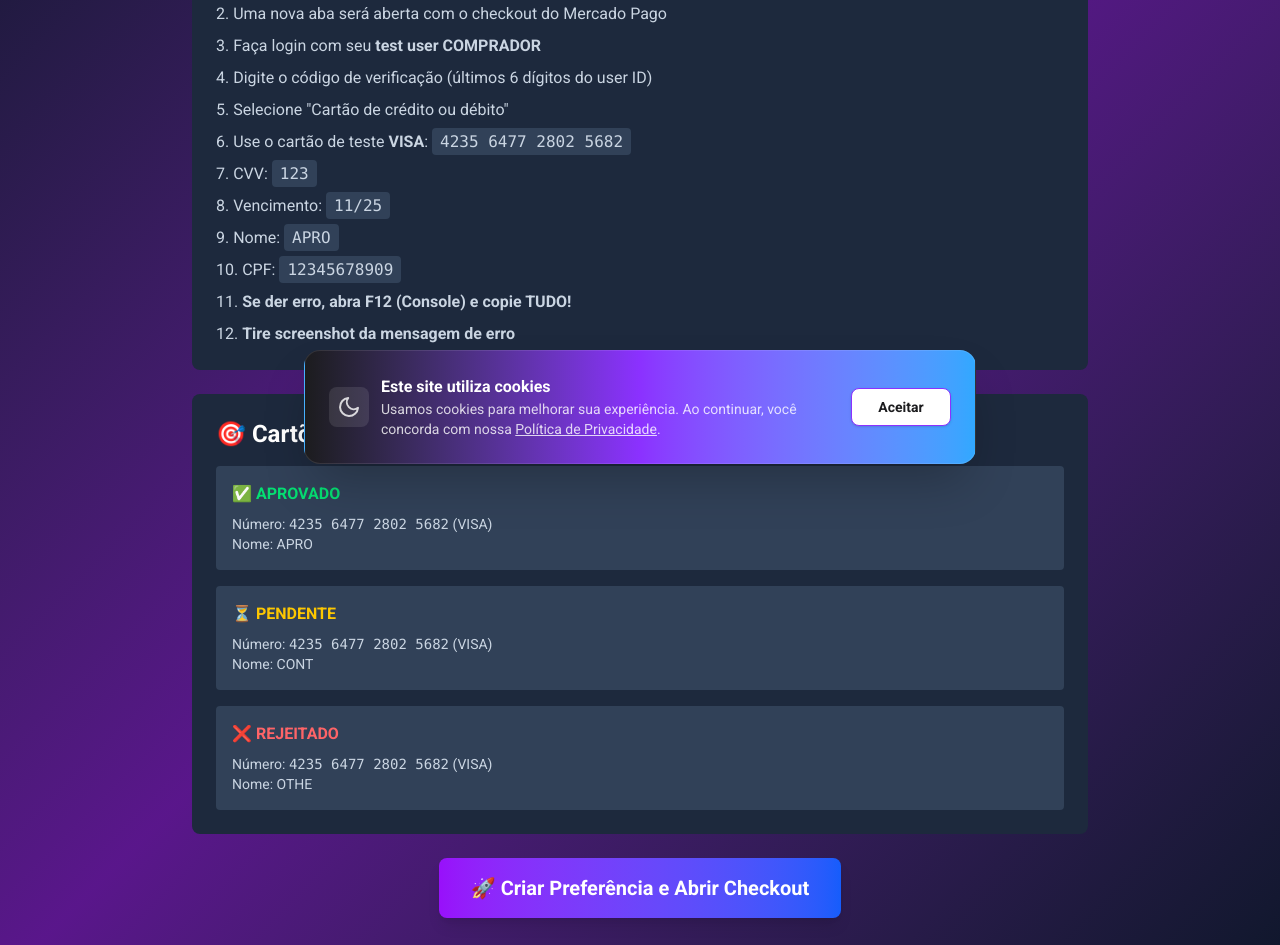
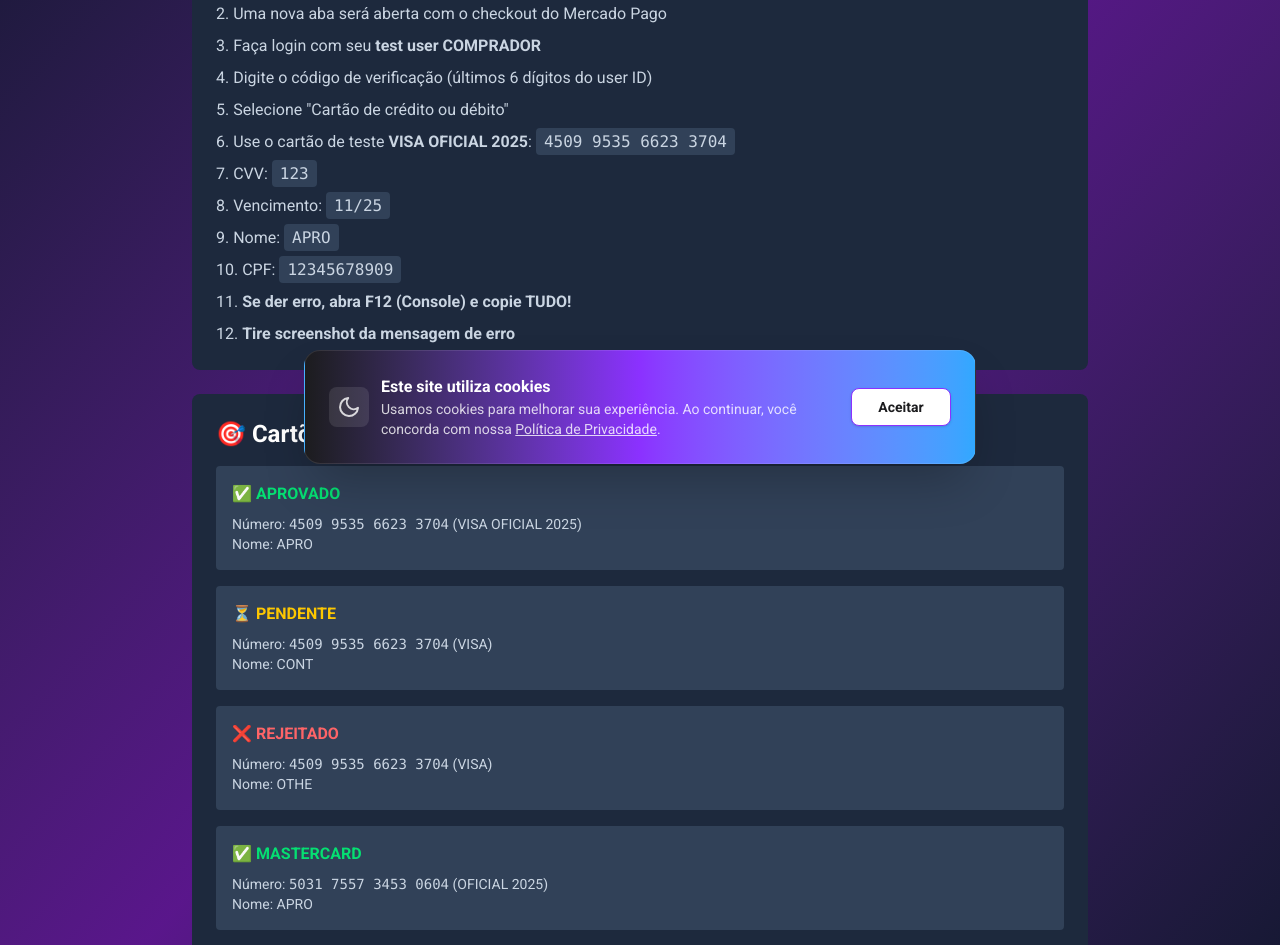
Before and after one commit to DougFHansen/voltris-seo-optimized, a Next.js app: page /teste-cartao-mp in a window 1280 px wide. Shown: the part 320-1265 px from the top of the page. Built offline with nearby package versions, Linux system fonts and the light colour scheme; no server answers.

Commit message:
fix: CRÍTICO - Remover binary_mode que quebrava sandbox + Atualizar para cartões oficiais 2025

```diff
--- a/app/api/pagamento/debug-cartao/route.ts
+++ b/app/api/pagamento/debug-cartao/route.ts
@@ -69,7 +69,6 @@
         email: email,
       },
       external_reference: `voltris-${plan}-${Date.now()}`,
-      binary_mode: true,
       payment_methods: {
         installments: 12,
         default_installments: 1,
@@ -198,7 +197,6 @@
         sandbox_url_available: !!response.sandbox_init_point,
         payment_methods_configured: !!preferenceBody.payment_methods,
         installments_configured: preferenceBody.payment_methods.installments === 12,
-        binary_mode: preferenceBody.binary_mode === false,
         payer_info_complete: !!preferenceBody.payer.email,
       },
     }, {
--- a/app/api/pagamento/route.js
+++ b/app/api/pagamento/route.js
@@ -230,7 +230,6 @@
         email: payerEmail,
       },
       external_reference: `voltris-${plan}-${Date.now()}`, // Unique reference for tracking
-      binary_mode: true, // ✅ CRITICAL: Força apenas approved/rejected sem pending
       payment_methods: {
         installments: 12, // ✅ CRITICAL: Permite parcelamento até 12x
         default_installments: 1,
--- a/app/teste-cartao-mp/page.tsx
+++ b/app/teste-cartao-mp/page.tsx
@@ -57,7 +57,7 @@
             <li>Faça login com seu <strong>test user COMPRADOR</strong></li>
             <li>Digite o código de verificação (últimos 6 dígitos do user ID)</li>
             <li>Selecione "Cartão de crédito ou débito"</li>
-            <li>Use o cartão de teste <strong>VISA</strong>: <code className="bg-slate-700 px-2 py-1 rounded">4235 6477 2802 5682</code></li>
+            <li>Use o cartão de teste <strong>VISA OFICIAL 2025</strong>: <code className="bg-slate-700 px-2 py-1 rounded">4509 9535 6623 3704</code></li>
             <li>CVV: <code className="bg-slate-700 px-2 py-1 rounded">123</code></li>
             <li>Vencimento: <code className="bg-slate-700 px-2 py-1 rounded">11/25</code></li>
             <li>Nome: <code className="bg-slate-700 px-2 py-1 rounded">APRO</code></li>
@@ -72,20 +72,26 @@
           <div className="space-y-4">
             <div className="bg-slate-700 p-4 rounded">
               <h3 className="font-semibold text-green-400">✅ APROVADO</h3>
-              <p className="text-sm text-slate-300 mt-2">Número: <code>4235 6477 2802 5682</code> (VISA)</p>
+              <p className="text-sm text-slate-300 mt-2">Número: <code>4509 9535 6623 3704</code> (VISA OFICIAL 2025)</p>
               <p className="text-sm text-slate-300">Nome: APRO</p>
             </div>
 
             <div className="bg-slate-700 p-4 rounded">
               <h3 className="font-semibold text-yellow-400">⏳ PENDENTE</h3>
-              <p className="text-sm text-slate-300 mt-2">Número: <code>4235 6477 2802 5682</code> (VISA)</p>
+              <p className="text-sm text-slate-300 mt-2">Número: <code>4509 9535 6623 3704</code> (VISA)</p>
               <p className="text-sm text-slate-300">Nome: CONT</p>
             </div>
 
             <div className="bg-slate-700 p-4 rounded">
               <h3 className="font-semibold text-red-400">❌ REJEITADO</h3>
-              <p className="text-sm text-slate-300 mt-2">Número: <code>4235 6477 2802 5682</code> (VISA)</p>
+              <p className="text-sm text-slate-300 mt-2">Número: <code>4509 9535 6623 3704</code> (VISA)</p>
               <p className="text-sm text-slate-300">Nome: OTHE</p>
+            </div>
+
+            <div className="bg-slate-700 p-4 rounded">
+              <h3 className="font-semibold text-green-400">✅ MASTERCARD</h3>
+              <p className="text-sm text-slate-300 mt-2">Número: <code>5031 7557 3453 0604</code> (OFICIAL 2025)</p>
+              <p className="text-sm text-slate-300">Nome: APRO</p>
             </div>
           </div>
         </div>
```
